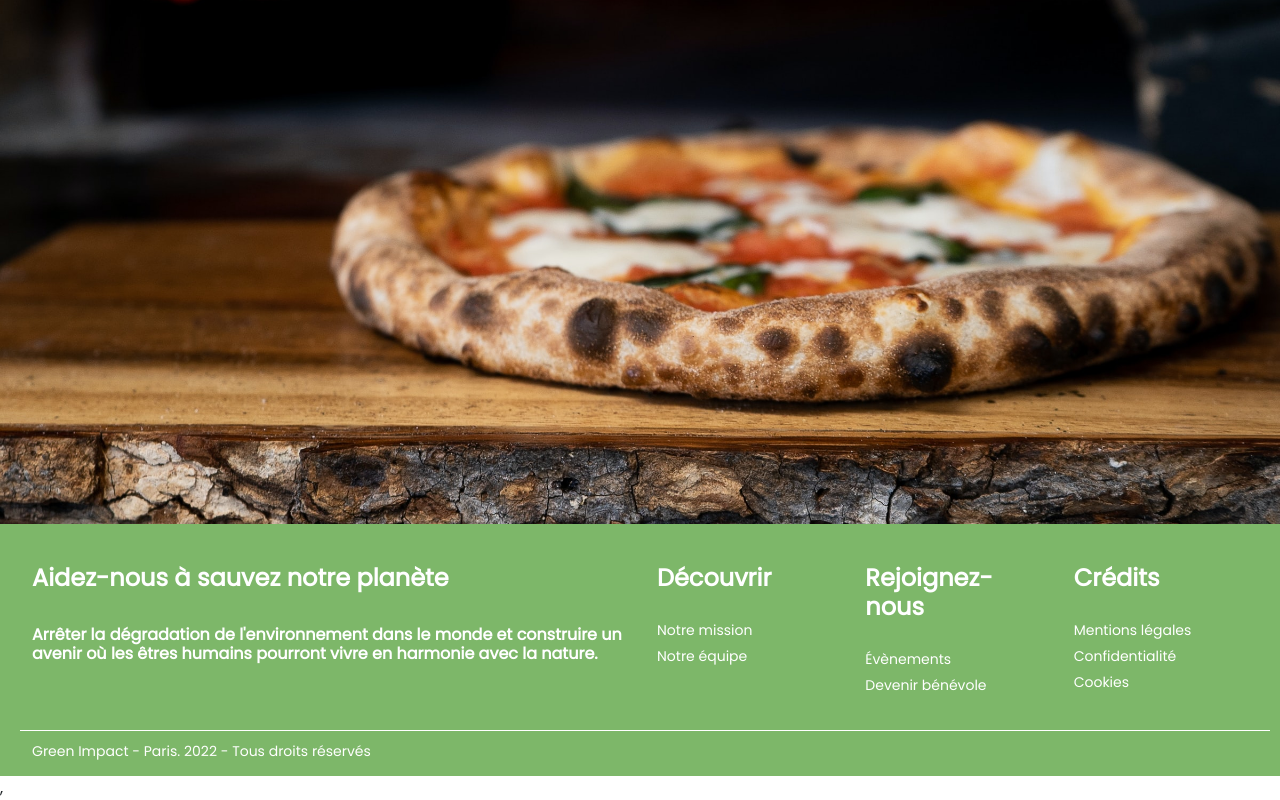
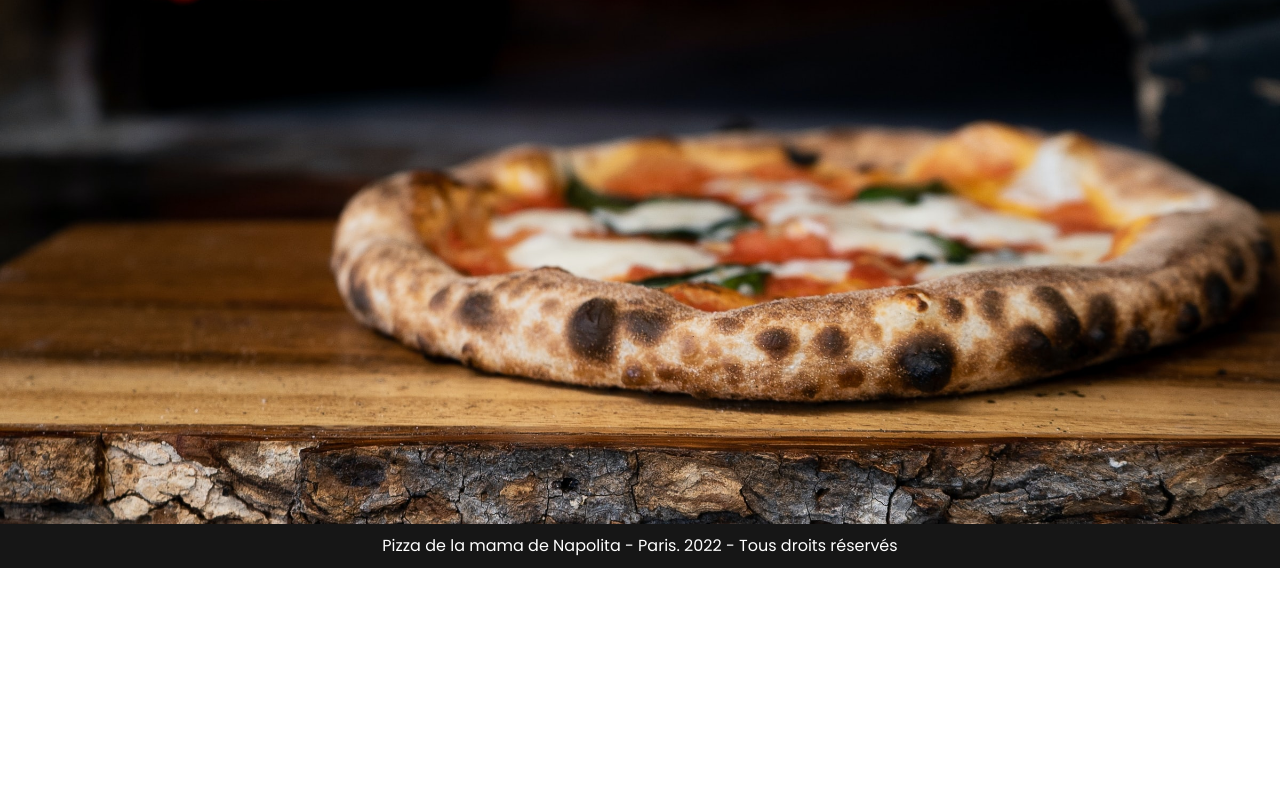
Before and after one commit to bastien-cordier/resto-ipssi, a React (Create React App) app in the folder front/: page / in a window 1280 px wide. Shown: the part 276-1076 px from the top of the page. After the commit the page ends 844 px from the top, so only its background shows below. Built offline with nearby package versions, Linux system fonts and the light colour scheme.

Commit message:
setting up footer

```diff
--- a/front/src/App.js
+++ b/front/src/App.js
@@ -19,7 +19,6 @@ function App() {
         </Routes>
         <Footer />
       </BrowserRouter>
-      ,
     </Fragment>
   );
 }
--- a/front/src/components/Footer/Footer.js
+++ b/front/src/components/Footer/Footer.js
@@ -6,59 +6,9 @@ export default class Footer extends Component {
     return (
       <Fragment>
         <footer className="footer-container sticky-bottom" id="footer">
-          <div className="pre-footer">
-            <div className="container-fluid">
-              <div className="row">
-                <div className="col-md-6 text-left">
-                  <h4>
-                    <i className="fas fa-seedling" />
-                    Aidez-nous à sauvez notre planète
-                  </h4>
-                  <br />
-                  <h6>Arrêter la dégradation de l'environnement dans le monde et construire un avenir où les êtres humains pourront vivre en harmonie avec la nature.</h6>
-                  <br />
-                </div>
-                <div className="col-md-2 text-left">
-                  <h4>Découvrir</h4>
-                  <br />
-                  <p>
-                    <a href="/notre-groupe">Notre mission</a>
-                  </p>
-                  <p>
-                    <a href="/notre-groupe#notre-equipe">Notre équipe</a>
-                  </p>
-                </div>
-                <div className="col-md-2 text-left">
-                  <h4>Rejoignez-nous</h4>
-                  <br />
-                  <p>
-                    <a href="/nos-evenements">Évènements</a>
-                  </p>
-                  <p>
-                    <a href="/dons">Devenir bénévole</a>
-                  </p>
-                </div>
-                <div className="col-md-2 text-left">
-                  <h4>Crédits</h4>
-                  <br />
-                  <p>
-                    <a href="/mentions-legales">Mentions légales</a>
-                  </p>
-                  <p>
-                    <a href="/confidentialite">Confidentialité</a>
-                  </p>
-                  <p>
-                    <a href="/cookies">Cookies</a>
-                  </p>
-                </div>
-              </div>
-            </div>
-          </div>
-          <br />
-          <div className="separator" />
           <nav className="footer">
             <div className="container-fluid" id="social">
-              <p>Green Impact - Paris. {new Date().getFullYear()} - Tous droits réservés</p>
+              <p>Pizza de la mama de Napolita - Paris. {new Date().getFullYear()} - Tous droits réservés</p>
             </div>
           </nav>
         </footer>
--- a/front/src/components/Footer/Footer.scss
+++ b/front/src/components/Footer/Footer.scss
@@ -1,33 +1,13 @@
 .footer-container {
-  background-color: #7db769;
+  background-color: #161616;
+  transition: 0.4s;
   color: #fff;
-  padding: 40px 10px 0.3rem 20px;
+  padding: 10px;
   bottom: 0;
 }
 
 .footer-container p {
-  font-size: 14px;
-  line-height: 10px;
+  font-size: 16px;
+  text-align: center;
+  margin: 0;
 }
-
-.footer-container h4,
-h6 {
-  font-weight: bold;
-}
-
-.footer-container a {
-  text-decoration: none;
-  color: #fff;
-}
-
-.footer-container a:hover {
-  color: #fff;
-  opacity: 0.6;
-  transition-duration: 0.4s;
-}
-
-.separator {
-  border-top: 1px solid #fff;
-  width: 100%;
-  margin-bottom: 15px;
-}
```
